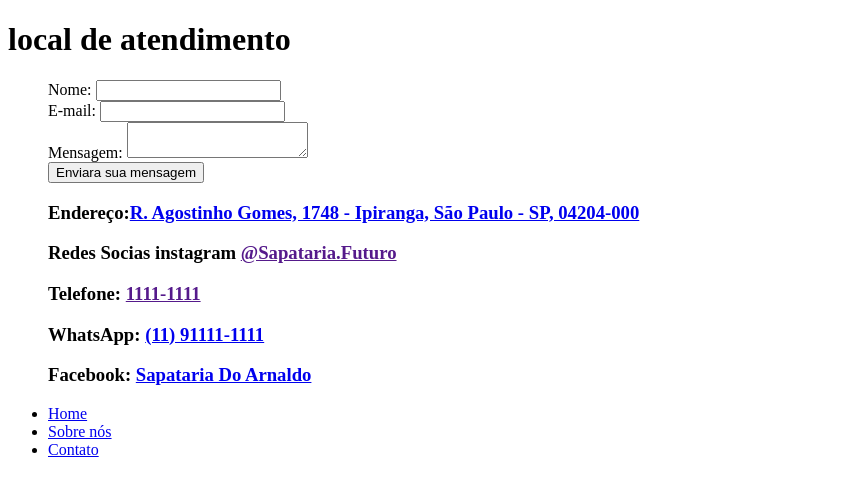
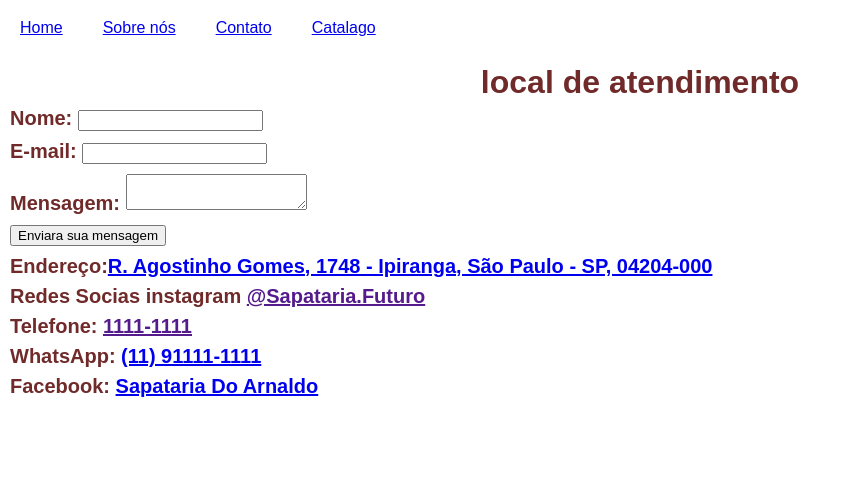
Before and after one commit to rafael-evann/Sapataria, a plain HTML site: page contato.html in a window 1280 px wide. Shown: the whole page, without its empty margins (0-852 px from the left). Drawn offline with Linux system fonts and the light colour scheme; a web font is replaced by a local one.

Commit message:
Atualizando o menu com css

```diff
--- a/contato.html
+++ b/contato.html
@@ -5,43 +5,45 @@
   <meta http-equiv="X-UA-Compatible" content="IE=edge">
   <meta name="viewport" content="width=device-width, initial-scale=1.0">
   <title>Sapataria do Arnaldo - Contato</title>
+  <link rel="stylesheet" href="reset.css">
+  <link rel="stylesheet" href="style.css">
 </head>
   <body>
-  <h1>local de atendimento</h1>
-  <nav>
-    <ul><article>
-      <!-- Infomacões de contato -->
+    <nav class="menu-de-navegação">
+      <ul>
+      <li><a href="index.html">Home</a></li>
+      <li><a href="sobre-nos.html">Sobre nós</a></li>
+      <li><a href="contato.html">Contato</a></li>
+      <li><a href="Catalago.html">Catalago</a></li>
+      </ul>
+    </nav>
+      <ul>
+        <article>
+        <h1 class="titulo">local de atendimento</h1>
           <form action="/pagina-processa-dados-do-form" method="post">
-        <div>
+            <div class="caixasobre">
                 <label for="name">Nome:</label>
                 <input type="text" id="name" />
             </div>
-        <div>
+            <div class="caixasobre">
                 <label for="mail">E-mail:</label>
                 <input type="email" id="mail" />
             </div>
-        <div>
+            <div class="caixasobre">
                 <label for="msg">Mensagem:</label>
                 <textarea id="msg"></textarea>
             </div>
-        <div class="button">
+            <div class="caixasobre">
                 <button type="submit">Enviara sua mensagem</button>
             </div>
           </form>
-
+      </ul>
+      </article>
       </form>
-      <h3>Endereço:<a href="https://www.google.com/maps/dir/-23.5849445,-46.6029906/Sapataria+do+Futuro+-+Ipiranga+-+R.+Agostinho+Gomes,+1748+-+Ipiranga,+S%C3%A3o+Paulo+-+SP,+04204-000/@-23.5853893,-46.6058611,17z/data=!3m1!4b1!4m9!4m8!1m1!4e1!1m5!1m1!1s0x94ce5b06edc5722b:0x7e883c5083cfd0d5!2m2!1d-46.6043542!2d-23.5858342">R. Agostinho Gomes, 1748 - Ipiranga, São Paulo - SP, 04204-000</a></h3>
-      <h3>Redes Socias instagram <a href="">@Sapataria.Futuro</a></h3>
-      <h3>Telefone: <a href="">1111-1111</a></h3>
-      <h3>WhatsApp: <a href="https://www.whatsapp.com/?lang=pt_br">(11) 91111-1111</a></h3>
-      <h3>Facebook: <a href="https://www.facebook.com/campaign/landing.php?&campaign_id=1661784632&extra_1=s%7Cc%7C320269324047%7Ce%7Cfacebook%7C&placement=&creative=320269324047&keyword=facebook&partner_id=googlesem&extra_2=campaignid%3D1661784632%26adgroupid%3D63686352403%26matchtype%3De%26network%3Dg%26source%3Dnotmobile%26search_or_content%3Ds%26device%3Dc%26devicemodel%3D%26adposition%3D%26target%3D%26targetid%3Dkwd-541132862%26loc_physical_ms%3D1001773%26loc_interest_ms%3D%26feeditemid%3D%26param1%3D%26param2%3D&gclid=EAIaIQobChMIwf3QlcLt_QIVSeZcCh3gwgLPEAAYASAAEgI8APD_BwE">Sapataria Do Arnaldo</a></h3>
-      <li><a href="index.html">Home</a></li>
-      <li><a href="sobre-nos.html">Sobre nós</a></li>
-      <li><a href="contato.html">Contato</a></li>
-
-      </article>
-    </ul>
-  </nav>
-
+        <h3 class="caixasobre">Endereço:<a href="https://www.google.com/maps/dir/-23.5849445,-46.6029906/Sapataria+do+Futuro+-+Ipiranga+-+R.+Agostinho+Gomes,+1748+-+Ipiranga,+S%C3%A3o+Paulo+-+SP,+04204-000/@-23.5853893,-46.6058611,17z/data=!3m1!4b1!4m9!4m8!1m1!4e1!1m5!1m1!1s0x94ce5b06edc5722b:0x7e883c5083cfd0d5!2m2!1d-46.6043542!2d-23.5858342">R. Agostinho Gomes, 1748 - Ipiranga, São Paulo - SP, 04204-000</a></h3>
+        <h3 class="caixasobre">Redes Socias instagram <a href="">@Sapataria.Futuro</a></h3>
+        <h3 class="caixasobre">Telefone: <a href="">1111-1111</a></h3>
+        <h3 class="caixasobre">WhatsApp: <a href="https://www.whatsapp.com/?lang=pt_br">(11) 91111-1111</a></h3>
+        <h3 class="caixasobre">Facebook: <a href="https://www.facebook.com/campaign/landing.php?&campaign_id=1661784632&extra_1=s%7Cc%7C320269324047%7Ce%7Cfacebook%7C&placement=&creative=320269324047&keyword=facebook&partner_id=googlesem&extra_2=campaignid%3D1661784632%26adgroupid%3D63686352403%26matchtype%3De%26network%3Dg%26source%3Dnotmobile%26search_or_content%3Ds%26device%3Dc%26devicemodel%3D%26adposition%3D%26target%3D%26targetid%3Dkwd-541132862%26loc_physical_ms%3D1001773%26loc_interest_ms%3D%26feeditemid%3D%26param1%3D%26param2%3D&gclid=EAIaIQobChMIwf3QlcLt_QIVSeZcCh3gwgLPEAAYASAAEgI8APD_BwE">Sapataria Do Arnaldo</a></h3>
   </body>
 </html>
--- a/style.css
+++ b/style.css
@@ -22,7 +22,7 @@
   font-size:pt;
 }
 .imagensprod{
-  margin: 20px 20px 20px 20px;
+  margin: 15px 15px 15px 15px;
   text-align: center;
   font-size: 24pt;
 
@@ -32,3 +32,24 @@
   text-align: center;
   font-size: 15pt;
 }
+
+.menu-de-navegação ul {
+  display: flex;
+  justify-content:start;
+
+}
+.menu-de-navegação ul li {
+  padding: 20px;
+}
+.banner {
+  width: 100%;
+  height: 600px;
+  object-fit: cover;
+}
+.caixasobre{
+  margin: 10px 10px 10px 10px;
+  text-align: left;
+  font-size: 15pt;
+  font-weight: 700;
+  color: rgb(112, 42, 42);
+}
```
Also changed, not shown: Catalago.html (added, +41 -0 lines), index.html (+7 -3 lines), sobre-nos.html (+16 -10 lines), 1.png (deleted), Imagens/38421654195130.jpg (added), Imagens/Banner.png (added), Imagens/download (1).jpg (added), Imagens/sapato.jpg (added), Imagens/sapato2.png (renamed from Imagens/sapato.png). Lines whose indentation alone changed are shown as unchanged.
